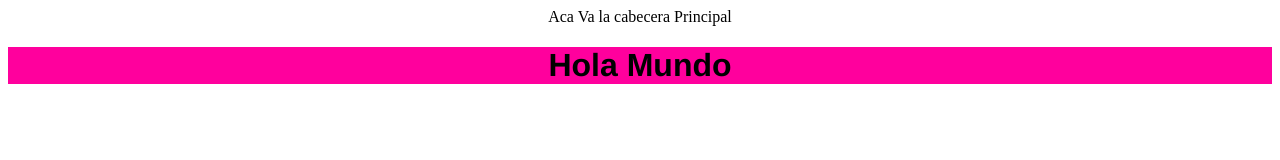
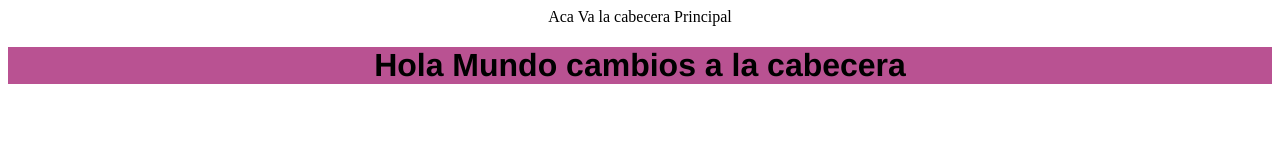
Before and after one commit to duvansdu/cursoGit, a plain HTML site: page index.html in a window 1280 px wide. Drawn offline with Linux system fonts and the light colour scheme.

Commit message:
cambios a la cabecera y color

```diff
--- a/css/estilos.css
+++ b/css/estilos.css
@@ -5,7 +5,7 @@ margin: 0 auto;
 }
 .cabecera{
     text-align: center;
-    background-color: rgb(255, 0, 157);
+    background-color: rgb(185, 82, 146);
     font-family: 'Franklin Gothic Medium', 'Arial Narrow', Arial, sans-serif;
 
 }
--- a/index.html
+++ b/index.html
@@ -12,7 +12,7 @@
         Aca Va la cabecera Principal
     </div>
     <div class="cabecera">
-        <h1>Hola Mundo </h1>
+        <h1>Hola Mundo cambios a la cabecera</h1>
     </div>
 
 </body>
```
